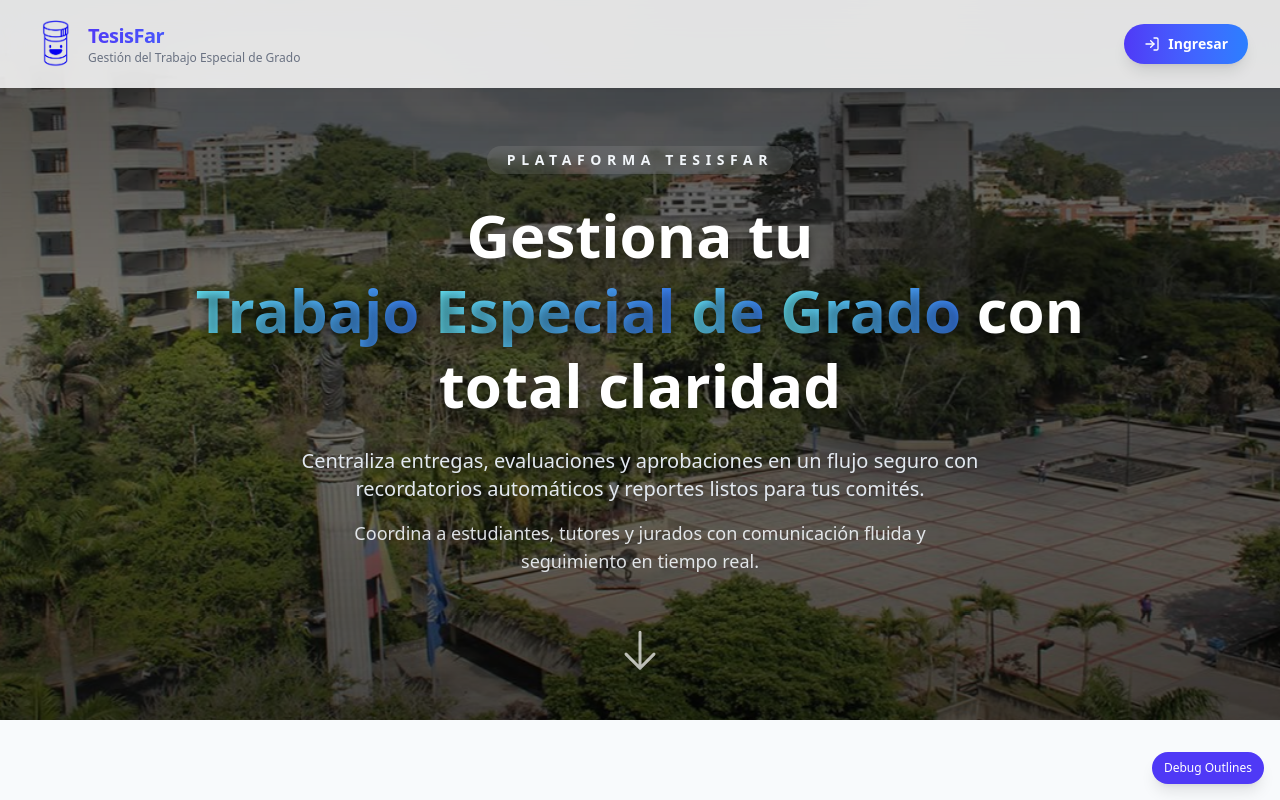
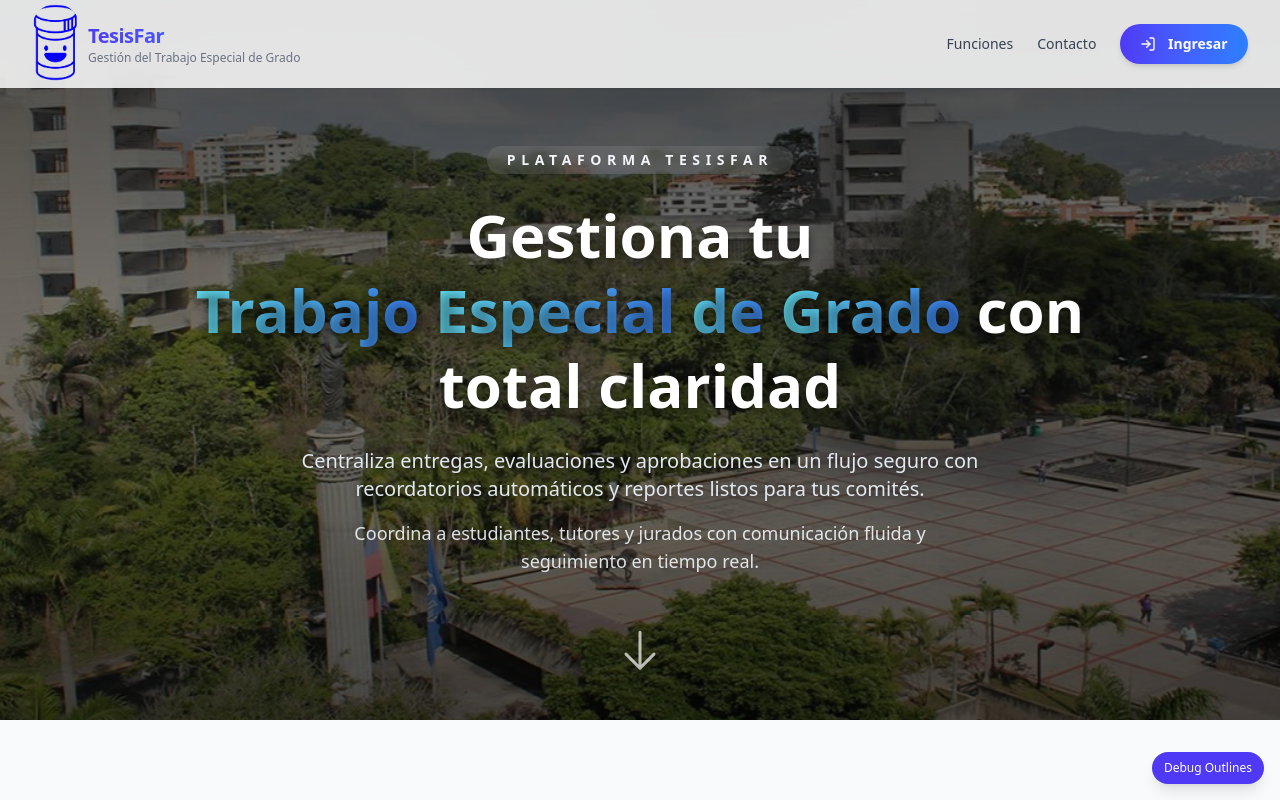
Before and after one commit to Aoshi346/teg-web-app, a Next.js app: page / in a window 1280 px wide. Shown: the top 800 px of the page. Built offline with nearby package versions, Linux system fonts and the light colour scheme.

Commit message:
feat: remove unused imports and clean up code in multiple components; enhance Header functionality for smooth scrolling

```diff
--- a/src/app/page.tsx
+++ b/src/app/page.tsx
@@ -15,7 +15,6 @@ export default function Home() {
 
     const log = () => {
       // Log helpful diagnostic info to the console
-      // eslint-disable-next-line no-console
       console.log('DEBUG: body.overflow=', document.body.style.overflow,
         'doc.scrollHeight=', document.documentElement.scrollHeight,
         'vw=', window.innerWidth, 'vh=', window.innerHeight);
--- a/src/components/FeaturesSection.tsx
+++ b/src/components/FeaturesSection.tsx
@@ -161,6 +161,7 @@ export default function FeaturesSection() {
     <>
       {/* Students Section */}
       <section
+        id="features"
         ref={studentsSectionRef}
         className="container mx-auto py-24 md:py-32 px-4"
       >
--- a/src/components/Footer.tsx
+++ b/src/components/Footer.tsx
@@ -1,5 +1,5 @@
 import React from "react";
-import { Instagram, Twitter, Linkedin } from "lucide-react";
+import { Instagram } from "lucide-react";
 
 export default function Footer() {
   return (
--- a/src/components/Header.tsx
+++ b/src/components/Header.tsx
@@ -3,6 +3,7 @@
 import { LogIn, X } from "lucide-react";
 import React, { useState, useEffect, useRef, useLayoutEffect } from "react";
 import Link from 'next/link';
+import Image from 'next/image';
 import { gsap } from 'gsap';
 import LoginModal from "@/components/LoginModal";
 
@@ -11,7 +12,7 @@ import LoginModal from "@/components/LoginModal";
  * A custom animated menu icon that transitions between a hamburger and an X.
  * It uses GSAP for smooth animations.
  */
-const AnimatedMenuIcon = ({ isOpen, onClick }: { isOpen: boolean; onClick: () => void; }) => {
+const AnimatedMenuIcon = ({ isOpen }: { isOpen: boolean; }) => {
   const iconRef = useRef<SVGSVGElement>(null);
   const tl = useRef<gsap.core.Timeline | null>(null);
 
@@ -42,11 +43,6 @@ const AnimatedMenuIcon = ({ isOpen, onClick }: { isOpen: boolean; onClick: () =>
   }, [isOpen]);
 
   return (
-    <button
-      onClick={onClick}
-      className="p-2 rounded-full text-gray-700 hover:text-indigo-600 hover:bg-gray-100 focus:outline-none focus-visible:ring-2 focus-visible:ring-offset-2 focus-visible:ring-indigo-500 transition-colors duration-300"
-      aria-label="Toggle menu"
-    >
     <svg
       ref={iconRef}
       width="24"
@@ -55,36 +51,27 @@ const AnimatedMenuIcon = ({ isOpen, onClick }: { isOpen: boolean; onClick: () =>
       fill="none"
       xmlns="http://www.w3.org/2000/svg"
       className="overflow-visible"
+      aria-hidden="true"
+      role="img"
     >
       <line className="line-top" x1="3" y1="6" x2="21" y2="6" stroke="currentColor" strokeWidth="2" strokeLinecap="round" />
       <line className="line-middle" x1="3" y1="12" x2="21" y2="12" stroke="currentColor" strokeWidth="2" strokeLinecap="round" />
       <line className="line-bottom" x1="3" y1="18" x2="21" y2="18" stroke="currentColor" strokeWidth="2" strokeLinecap="round" />
     </svg>
-    </button>
   );
 };
 
 export default function Header() {
   const [isLoginModalOpen, setIsLoginModalOpen] = useState(false);
   const [isMobileMenuOpen, setIsMobileMenuOpen] = useState(false);
-  const [gsapLoaded, setGsapLoaded] = useState(false);
 
   const componentRef = useRef<HTMLDivElement>(null);
   const headerRef = useRef<HTMLElement>(null);
   const mobileMenuRef = useRef<HTMLDivElement>(null);
   const mobileMenuTimeline = useRef<gsap.core.Timeline | null>(null);
 
-  // Load GSAP from CDN
-  useEffect(() => {
-    const script = document.createElement('script');
-    script.src = 'https://cdnjs.cloudflare.com/ajax/libs/gsap/3.12.2/gsap.min.js';
-    script.async = true;
-    script.onload = () => setGsapLoaded(true);
-    document.head.appendChild(script);
-    return () => {
-        document.head.removeChild(script);
-    }
-  }, []);
+  // We import GSAP directly; no CDN injection required. Keep animations available immediately.
+  const gsapLoaded = true;
 
   // Set up all animations in a useLayoutEffect to prevent flashes of unstyled content
   useLayoutEffect(() => {
@@ -170,9 +157,9 @@ export default function Header() {
   const handleButtonHover = (e: React.MouseEvent<HTMLButtonElement>) => {
     if (!gsapLoaded) return;
     gsap.to(e.currentTarget, {
-        y: -3,
-        scale: 1.05,
-        duration: 0.25,
+        y: -2,
+        scale: 1.02,
+        duration: 0.18,
         ease: "power2.out"
     });
   };
@@ -182,24 +169,20 @@ export default function Header() {
     gsap.to(e.currentTarget, {
         y: 0,
         scale: 1,
-        duration: 0.25,
+        duration: 0.18,
         ease: "power2.out"
     });
   };
 
   const handleButtonClick = (e: React.MouseEvent<HTMLButtonElement>) => {
-    // Always open the login modal; if GSAP is available, play a small button animation first
+    // Always open the login modal; play a subtle micro-interaction
     setIsLoginModalOpen(true);
-    // eslint-disable-next-line no-console
-    console.log('Login button clicked. gsapLoaded=', gsapLoaded);
     if (!gsapLoaded) return;
-    gsap.to(e.currentTarget, {
-      scale: 0.95,
-      duration: 0.1,
-      yoyo: true,
-      repeat: 1,
-      ease: "power2.inOut",
-    });
+    gsap.fromTo(
+      e.currentTarget,
+      { scale: 1 },
+      { scale: 0.97, duration: 0.08, yoyo: true, repeat: 1, ease: 'power2.inOut' }
+    );
   };
 
   // Ensure body overflow isn't stuck from previous runs
@@ -207,6 +190,22 @@ export default function Header() {
     document.body.style.overflow = '';
     return () => { document.body.style.overflow = ''; };
   }, []);
+
+  // Smooth-scroll to the features section and optionally close mobile menu
+  const handleScrollToFeatures = (e: React.MouseEvent, closeMobile = false) => {
+    e.preventDefault();
+    const el = document.getElementById('features');
+    if (el) {
+      el.scrollIntoView({ behavior: 'smooth', block: 'start' });
+      try {
+        // update URL hash without causing an instant jump
+        history.replaceState(null, '', '#features');
+      } catch {
+        // ignore
+      }
+    }
+    if (closeMobile) setIsMobileMenuOpen(false);
+  };
 
   return (
     <>
@@ -219,11 +218,12 @@ export default function Header() {
           <div className="container mx-auto flex h-full items-center justify-between px-4 sm:px-6 lg:px-8">
             {/* Logo and Brand Name */}
             <Link href="/" className="logo-anim flex items-center gap-2 no-underline" aria-label="TesisFar home">
-              <img
+              <Image
                 src="/tesisfar_logo.png"
                 alt="TesisFar logo"
-                className="h-12 w-12 object-contain"
-                onError={(e) => { e.currentTarget.src = 'https://placehold.co/40x40/6366F1/FFFFFF?text=TF&font=sans'; }}
+                width={48}
+                height={48}
+                className="object-contain rounded-full"
               />
               <div className="flex flex-col leading-tight">
                 <span className="text-xl font-extrabold tracking-tight text-transparent bg-clip-text bg-gradient-to-r from-indigo-600 to-blue-500">
@@ -236,16 +236,19 @@ export default function Header() {
             </Link>
 
             {/* Desktop Action Button */}
-            <div className="hidden md:block desktop-btn-anim">
+            <nav className="hidden md:flex items-center gap-6">
+              <Link href="#features" onClick={(e) => handleScrollToFeatures(e, false)} className="text-sm text-gray-700 hover:text-gray-900">Funciones</Link>
+              <Link href="#contact" className="text-sm text-gray-700 hover:text-gray-900">Contacto</Link>
+              <div className="desktop-btn-anim">
                 <button
                   onMouseEnter={handleButtonHover}
                   onMouseLeave={handleButtonLeave}
                   onClick={handleButtonClick}
-                className="inline-flex items-center gap-2 px-5 py-2.5 text-white text-sm font-semibold
+                  className="inline-flex items-center gap-3 px-5 py-2.5 text-sm font-semibold text-white
                         bg-gradient-to-r from-indigo-600 to-blue-500 hover:from-indigo-700 hover:to-blue-600
-                      rounded-full shadow-lg hover:shadow-indigo-500/30
+                        rounded-full shadow-md hover:shadow-indigo-500/20
                         focus:outline-none focus-visible:ring-2 focus-visible:ring-offset-2 focus-visible:ring-indigo-500
-                      transition-all duration-300 transform-gpu"
+                        transition-transform duration-200 will-change-transform"
                   aria-label="Ingresar"
                   title="Ingresar"
                 >
@@ -253,13 +256,18 @@ export default function Header() {
                   <span>Ingresar</span>
                 </button>
               </div>
+            </nav>
 
             {/* Mobile Menu Button */}
             <div className="md:hidden mobile-btn-anim">
-                <AnimatedMenuIcon
-                    isOpen={isMobileMenuOpen}
+                <button
                   onClick={() => setIsMobileMenuOpen(!isMobileMenuOpen)}
-                />
+                  aria-expanded={isMobileMenuOpen}
+                  aria-controls="mobile-menu"
+                  className="p-2 rounded-full text-gray-700 hover:text-indigo-600 hover:bg-gray-100 focus:outline-none focus-visible:ring-2 focus-visible:ring-offset-2 focus-visible:ring-indigo-500"
+                >
+                    <AnimatedMenuIcon isOpen={isMobileMenuOpen} />
+                </button>
             </div>
           </div>
         </header>
@@ -270,18 +278,31 @@ export default function Header() {
           className="md:hidden fixed top-[72px] left-0 w-full h-[calc(100vh-72px)] bg-white/95 backdrop-blur-lg z-30"
           style={{ visibility: 'hidden' }}
         >
-          <div className="container mx-auto px-6 pt-10">
+          <div className="container mx-auto px-6 pt-6">
+            <div className="flex items-center justify-end mb-4">
               <button
-              onClick={() => {
-                setIsMobileMenuOpen(false);
-                setIsLoginModalOpen(true);
-              }}
-              className="mobile-menu-btn-anim w-full inline-flex items-center justify-center gap-2 px-5 py-2.5 text-white text-sm font-semibold
-                    bg-gradient-to-r from-indigo-600 to-blue-500 rounded-full shadow-lg"
+                onClick={() => setIsMobileMenuOpen(false)}
+                className="p-2 rounded-md text-gray-700 hover:bg-gray-100 focus:outline-none"
+                aria-label="Cerrar menú"
+              >
+                <X className="h-5 w-5" />
+              </button>
+            </div>
+
+            <div className="space-y-4">
+              <Link href="#features" onClick={(e) => handleScrollToFeatures(e, true)} className="block text-lg font-medium text-gray-800">Funciones</Link>
+              <Link href="#contact" className="block text-lg font-medium text-gray-800">Contacto</Link>
+            </div>
+
+            <div className="mt-8">
+              <button
+                onClick={() => { setIsMobileMenuOpen(false); setIsLoginModalOpen(true); }}
+                className="w-full inline-flex items-center justify-center gap-3 px-5 py-3 bg-indigo-600 text-white rounded-lg shadow-md"
               >
                 <LogIn className="h-4 w-4" />
                 Ingresar
               </button>
+            </div>
           </div>
         </div>
       </div>
--- a/src/components/Hero.tsx
+++ b/src/components/Hero.tsx
@@ -6,7 +6,6 @@ import React, { useEffect, useRef } from "react";
 import { gsap } from "gsap";
 import { ScrambleTextPlugin } from "gsap/ScrambleTextPlugin";
 import SplitType from "split-type";
-import { ArrowDown } from "lucide-react";
 
 export default function Hero() {
   const heroRef = useRef<HTMLElement>(null);
```
Lines whose indentation alone changed are shown as unchanged.
